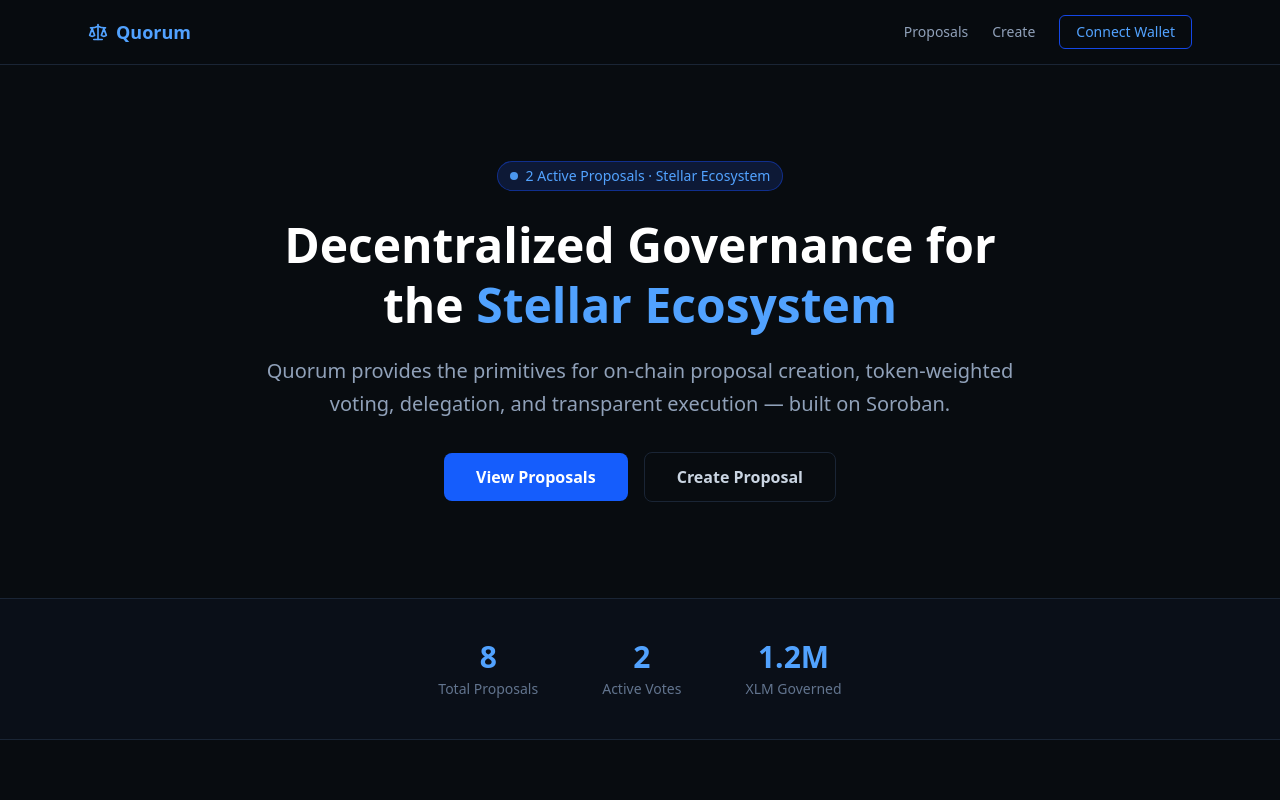
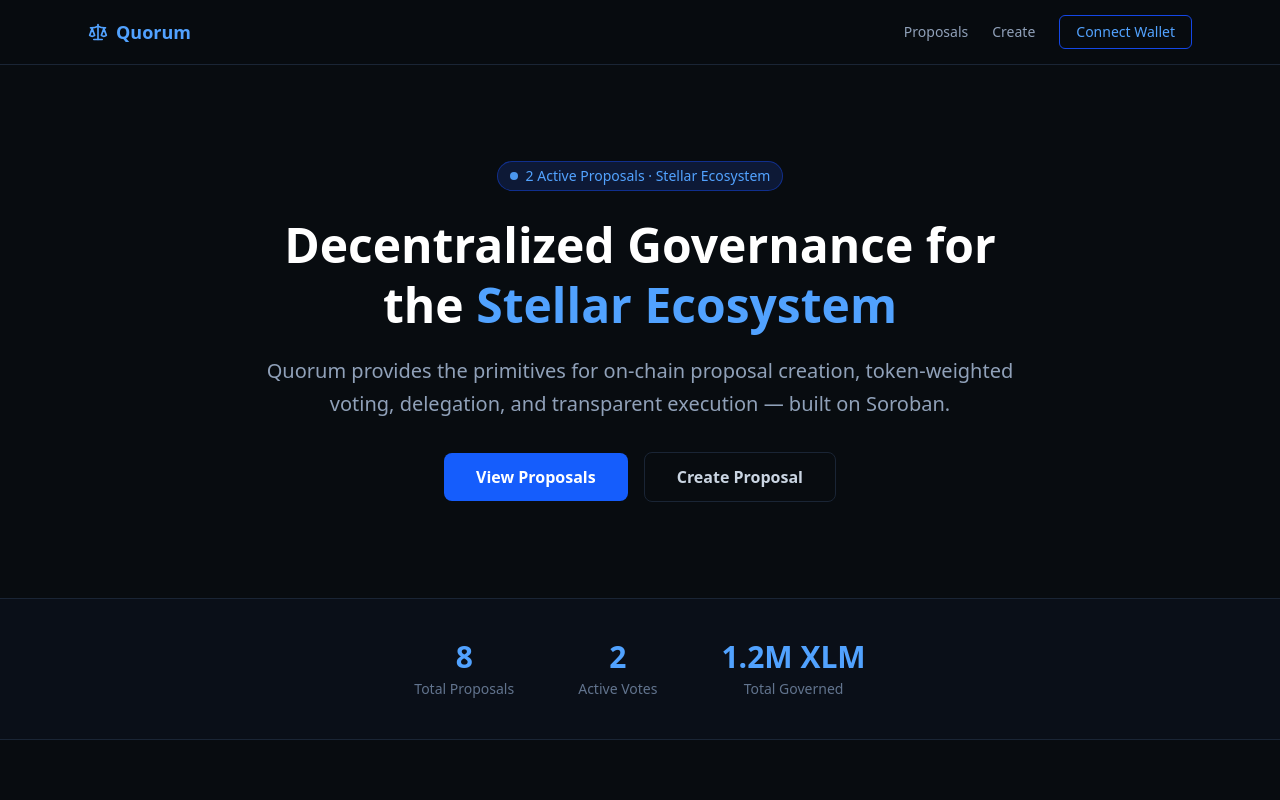
Before and after one commit to StellarQuorum/StellarQuorum, a Next.js app in the folder frontend/: page / in a window 1280 px wide. Shown: the top 800 px of the page. Built offline with nearby package versions, Linux system fonts and the light colour scheme.

Commit message:
copy: improve governance stats label from 'XLM Governed' to 'Total Governed'

```diff
--- a/frontend/app/page.tsx
+++ b/frontend/app/page.tsx
@@ -40,7 +40,7 @@ export default function Home() {
           {[
             { value: "8", label: "Total Proposals" },
             { value: `${activeCount}`, label: "Active Votes" },
-            { value: "1.2M", label: "XLM Governed" },
+            { value: "1.2M XLM", label: "Total Governed" },
           ].map(s => (
             <div key={s.label}>
               <div className="text-3xl font-bold text-blue-400">{s.value}</div>
```
